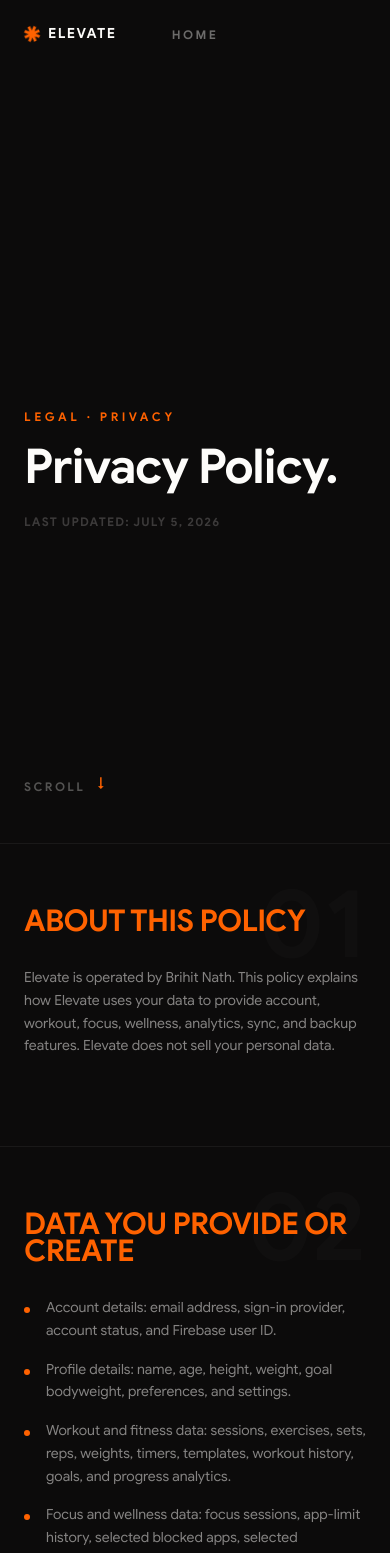
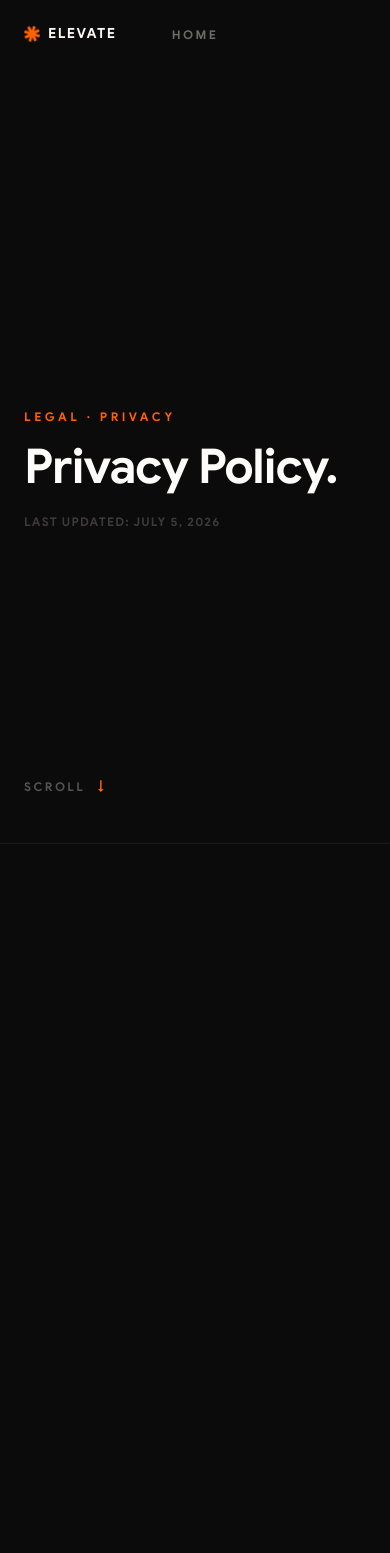
Before and after one commit to duskdynamicsproductions/elevate, a React (Vite) app: page /privacy_policy in a window 390 px wide. Shown: the top 1553 px of the page. After the commit the page ends 844 px from the top, so only its background shows below. Built offline with nearby package versions, Linux system fonts and the light colour scheme; a web font is replaced by a local one.

Commit message:
style: fix ghost number overlap and add mobile scroll snapping to legal pages

```diff
--- a/src/LegalPages.tsx
+++ b/src/LegalPages.tsx
@@ -74,7 +74,7 @@ function LegalLayout({
   }, [sections.length]);
 
   return (
-    <div className="bg-elevate-black font-display text-elevate-paper selection:bg-elevate-orange selection:text-white overflow-x-hidden">
+    <div className="bg-elevate-black font-display text-elevate-paper selection:bg-elevate-orange selection:text-white h-[100dvh] w-full overflow-y-auto overflow-x-hidden snap-y snap-mandatory md:h-auto md:overflow-y-visible md:snap-none">
 
       <header className="absolute left-0 top-0 z-50 flex w-full items-center justify-between px-6 py-6 md:px-12 lg:px-20 pointer-events-none">
         <Link to="/" className="pointer-events-auto flex items-center gap-2 transition-opacity hover:opacity-50">
@@ -94,7 +94,7 @@ function LegalLayout({
       </header>
 
       {/* ── Full Screen Hero ── */}
-      <section className="relative flex h-svh min-h-[700px] w-full flex-col justify-center px-6 md:px-12 lg:px-20 bg-elevate-black border-b border-elevate-paper/[0.06]">
+      <section className="snap-start relative flex h-svh min-h-[700px] w-full flex-col justify-center px-6 md:px-12 lg:px-20 bg-elevate-black border-b border-elevate-paper/[0.06]">
         <div className="max-w-4xl pt-24 md:pt-0">
           <p className="mb-5 text-xs font-semibold tracking-[0.3em] text-elevate-orange uppercase">{badge}</p>
           <h1 className="mb-6 text-5xl font-black leading-[0.92] tracking-tight md:text-7xl lg:text-[100px]">
@@ -121,14 +121,14 @@ function LegalLayout({
           {sections.map((s, i) => (
             <div
               key={i}
-              className="relative flex h-auto flex-col justify-center border-b border-elevate-paper/[0.06] px-6 py-16 md:h-screen md:w-screen md:border-b-0 md:border-r md:border-elevate-paper/10 md:px-12 lg:px-20 overflow-hidden group"
+              className="snap-start relative flex min-h-[90dvh] flex-col justify-center border-b border-elevate-paper/[0.06] px-6 py-16 md:min-h-0 md:h-screen md:w-screen md:border-b-0 md:border-r md:border-elevate-paper/10 md:px-12 lg:px-20 overflow-hidden group"
             >
-              {/* Ghost number */}
-              <span className="pointer-events-none absolute right-6 top-8 select-none text-[25vw] font-black leading-none text-elevate-paper/[0.02] md:right-12 md:top-12 md:text-[20vw] transition-colors group-hover:text-elevate-paper/[0.04]">
-                {String(i + 1).padStart(2, '0')}
-              </span>
+              <div className="z-10 max-w-3xl flex flex-col items-start">
+                {/* Ghost number now above the title */}
+                <span className="pointer-events-none select-none text-6xl md:text-[8vw] font-black leading-none text-elevate-paper/[0.08] transition-colors group-hover:text-elevate-paper/[0.12] mb-4">
+                  {String(i + 1).padStart(2, '0')}
+                </span>
 
-              <div className="z-10 max-w-3xl">
                 <h2 className="mb-8 text-3xl font-black leading-[0.9] tracking-tight text-elevate-orange uppercase md:text-5xl lg:text-[4vw]">
                   {s.title}
                 </h2>
@@ -150,7 +150,7 @@ function LegalLayout({
           ))}
 
           {/* Contact Card & Footer Slide */}
-          <div className="relative flex h-auto flex-col justify-center px-6 py-8 md:h-screen md:w-screen md:px-12 lg:px-20">
+          <div className="snap-start relative flex min-h-[100dvh] flex-col justify-center px-6 py-8 md:min-h-0 md:h-screen md:w-screen md:px-12 lg:px-20">
 
             <div className="max-w-3xl rounded-2xl bg-elevate-orange px-8 py-10 md:px-12 md:py-16">
               <p className="mb-2 text-xs font-semibold tracking-[0.2em] uppercase text-white/60">Get in touch</p>
```
